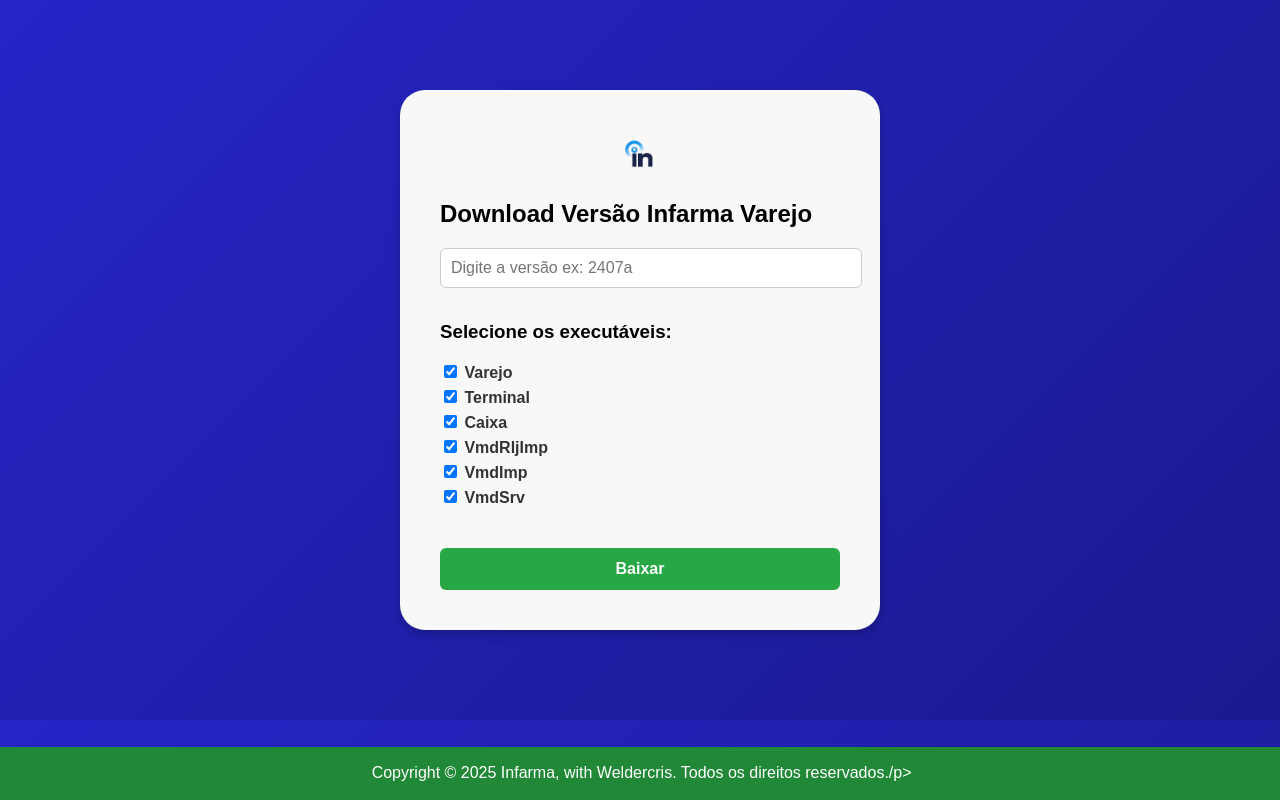
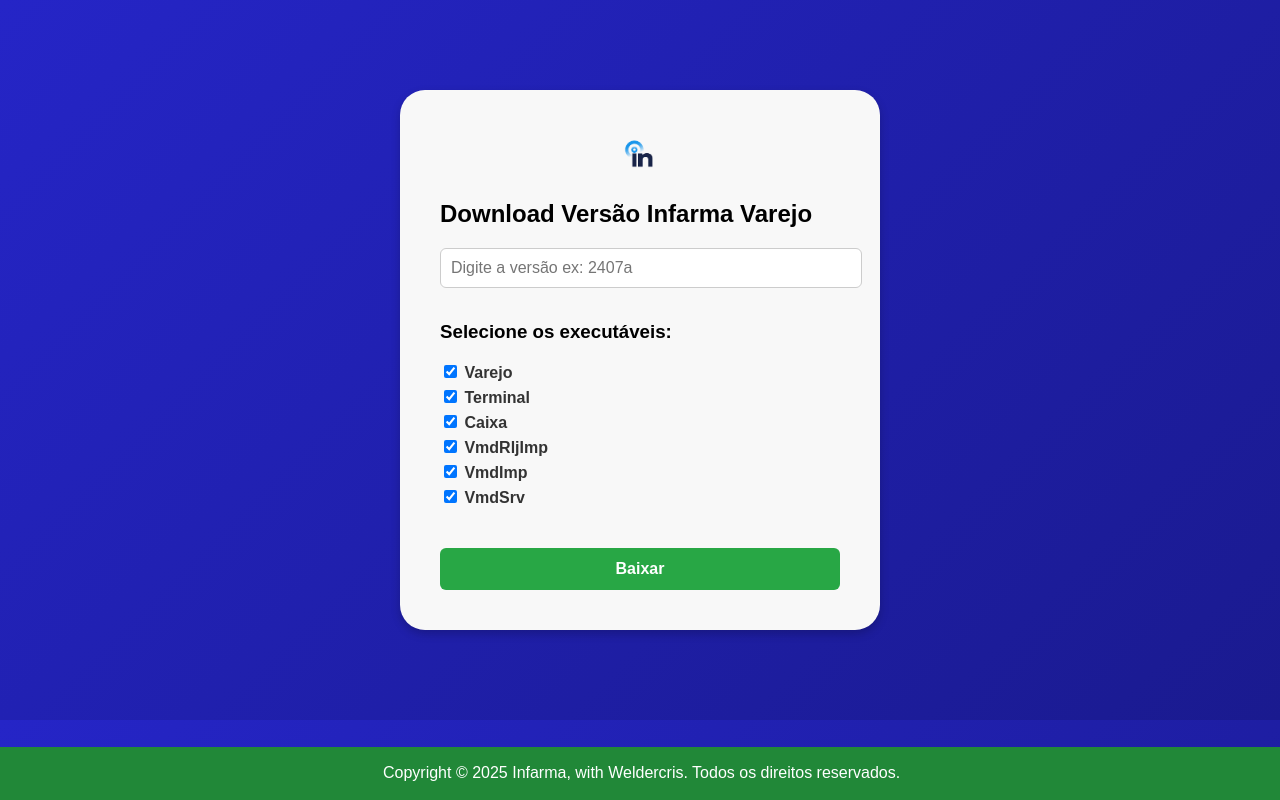
Before and after one commit to WeldercrisRibeiro/Downloader-Infarma, a plain HTML site: page index.html in a window 1280 px wide. Drawn offline with Linux system fonts and the light colour scheme.

```diff
--- a/index.html
+++ b/index.html
@@ -30,7 +30,7 @@
         <script src="script.js"></script>
 
         <footer>
-            <p>Copyright © 2025 Infarma, with Weldercris. Todos os direitos reservados./p>
+            <p>Copyright © 2025 Infarma, with Weldercris. Todos os direitos reservados.</p>
         <!-- <p>Para conhecer mais sobre mim, <a href="pag2.html" target="_blank">clique aqui</a></p> -->
         </footer>
     </body>
```
